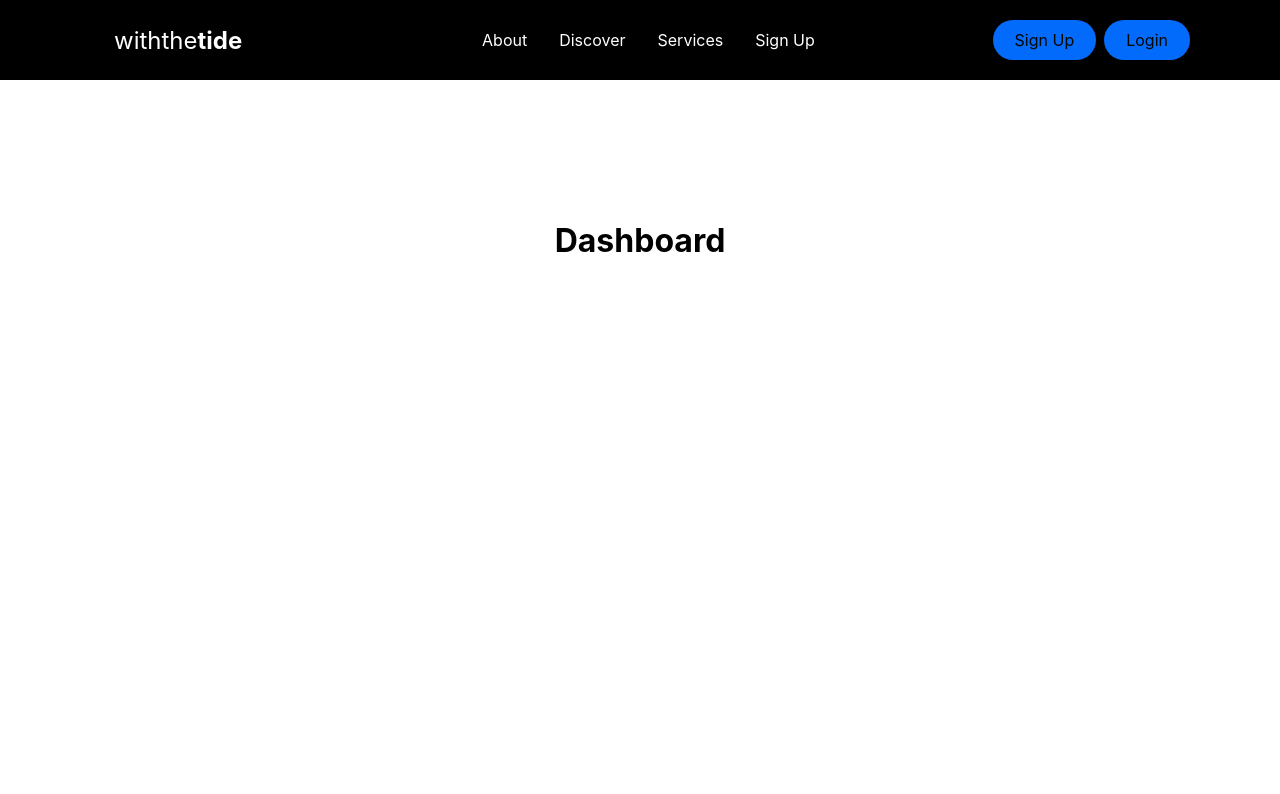
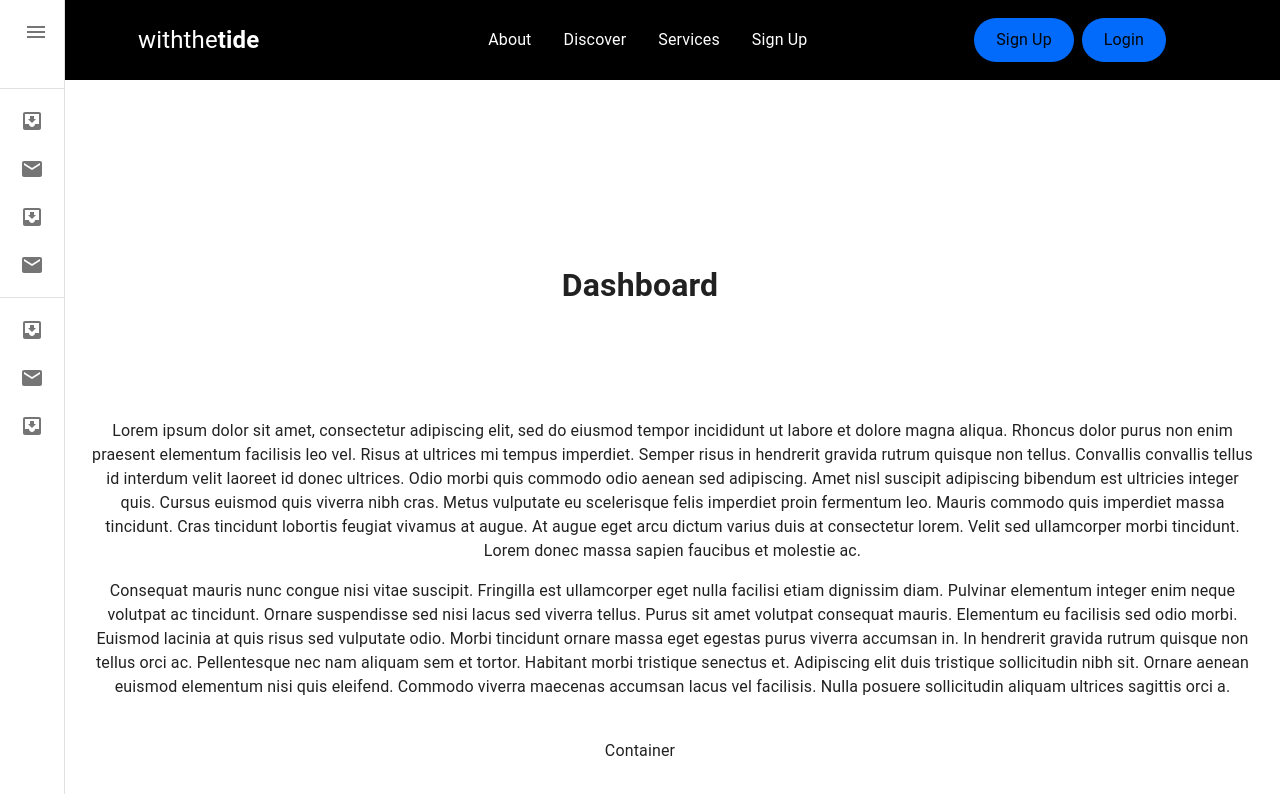
Before and after one commit to dariusVassel/order-manager-frontend, a React (Create React App) app: page /dashboard in a window 1280 px wide. Shown: the top 794 px of the page. Built offline with nearby package versions, Linux system fonts and the light colour scheme.

Commit message:
Initial Dashboard Setup

```diff
--- a/src/components/Dashboard/Dashboard.js
+++ b/src/components/Dashboard/Dashboard.js
@@ -1,4 +1,6 @@
 import React from 'react'
+import Dashboard_Sidebar from '../Dashboard_Sidebar/Dashboard_Sidebar'
+import Sidebar from '../Sidebar/Sidebar'
 
 function Dashboard() {
   return (
@@ -14,6 +16,9 @@ function Dashboard() {
     <br/>
     <br/>
     <h1>Dashboard</h1>
+
+    <Dashboard_Sidebar/>
+    <div className='homeContainer'>Container</div>
     </>
   )
 }
--- /dev/null
+++ b/src/components/Dashboard_Sidebar/Dashboard_Sidebar.js
@@ -0,0 +1,210 @@
+import * as React from 'react';
+import { styled, useTheme } from '@mui/material/styles';
+import Box from '@mui/material/Box';
+import MuiDrawer from '@mui/material/Drawer';
+import MuiAppBar from '@mui/material/AppBar';
+import Toolbar from '@mui/material/Toolbar';
+import List from '@mui/material/List';
+import CssBaseline from '@mui/material/CssBaseline';
+import Typography from '@mui/material/Typography';
+import Divider from '@mui/material/Divider';
+import IconButton from '@mui/material/IconButton';
+import MenuIcon from '@mui/icons-material/Menu';
+import ChevronLeftIcon from '@mui/icons-material/ChevronLeft';
+import ChevronRightIcon from '@mui/icons-material/ChevronRight';
+import ListItem from '@mui/material/ListItem';
+import ListItemButton from '@mui/material/ListItemButton';
+import ListItemIcon from '@mui/material/ListItemIcon';
+import ListItemText from '@mui/material/ListItemText';
+import InboxIcon from '@mui/icons-material/MoveToInbox';
+import MailIcon from '@mui/icons-material/Mail';
+
+
+
+function Dashboard_Sidebar() {
+    const drawerWidth = 240;
+
+    const openedMixin = (theme) => ({
+        width: drawerWidth,
+        transition: theme.transitions.create('width', {
+          easing: theme.transitions.easing.sharp,
+          duration: theme.transitions.duration.enteringScreen,
+        }),
+        overflowX: 'hidden',
+      });
+
+      const closedMixin = (theme) => ({
+        transition: theme.transitions.create('width', {
+          easing: theme.transitions.easing.sharp,
+          duration: theme.transitions.duration.leavingScreen,
+        }),
+        overflowX: 'hidden',
+        width: `calc(${theme.spacing(7)} + 1px)`,
+        [theme.breakpoints.up('sm')]: {
+          width: `calc(${theme.spacing(8)} + 1px)`,
+        },
+      });
+
+      const DrawerHeader = styled('div')(({ theme }) => ({
+        display: 'flex',
+        alignItems: 'center',
+        justifyContent: 'flex-end',
+        padding: theme.spacing(0, 1),
+        // necessary for content to be below app bar
+        ...theme.mixins.toolbar,
+      }));
+
+      const AppBar = styled(MuiAppBar, {
+        shouldForwardProp: (prop) => prop !== 'open',
+      })(({ theme, open }) => ({
+        zIndex: theme.zIndex.drawer + 1,
+        transition: theme.transitions.create(['width', 'margin'], {
+          easing: theme.transitions.easing.sharp,
+          duration: theme.transitions.duration.leavingScreen,
+        }),
+        ...(open && {
+          marginLeft: drawerWidth,
+          width: `calc(100% - ${drawerWidth}px)`,
+          transition: theme.transitions.create(['width', 'margin'], {
+            easing: theme.transitions.easing.sharp,
+            duration: theme.transitions.duration.enteringScreen,
+          }),
+        }),
+      }));
+
+      const Drawer = styled(MuiDrawer, { shouldForwardProp: (prop) => prop !== 'open' })(
+        ({ theme, open }) => ({
+          width: drawerWidth,
+          flexShrink: 0,
+          whiteSpace: 'nowrap',
+          boxSizing: 'border-box',
+          ...(open && {
+            ...openedMixin(theme),
+            '& .MuiDrawer-paper': openedMixin(theme),
+          }),
+          ...(!open && {
+            ...closedMixin(theme),
+            '& .MuiDrawer-paper': closedMixin(theme),
+          }),
+        }),
+      );
+
+      const theme = useTheme();
+  const [open, setOpen] = React.useState(false);
+
+  const handleDrawerOpen = () => {
+    setOpen(true);
+  };
+
+  const handleDrawerClose = () => {
+    setOpen(false);
+  };
+
+  return (
+    <Box sx={{ display: 'flex' }}>
+      <CssBaseline />
+
+      <Drawer variant="permanent" open={open}>
+        <DrawerHeader>
+          {open ? (
+          <IconButton onClick={handleDrawerClose}>
+            {theme.direction === 'rtl' ? <ChevronRightIcon /> : <ChevronLeftIcon />}
+          </IconButton>) : (
+            <IconButton onClick={handleDrawerOpen}>
+            {theme.direction === 'rtl' ? <MenuIcon /> : <MenuIcon />}
+          </IconButton>
+          )}
+        </DrawerHeader>
+
+        <br/>
+
+        <Divider />
+
+        <List>
+          {['Inbox', 'Starred', 'Send email', 'Drafts'].map((text, index) => (
+            <ListItem key={text} disablePadding sx={{ display: 'block' }}>
+              <ListItemButton
+                sx={{
+                  minHeight: 48,
+                  justifyContent: open ? 'initial' : 'center',
+                  px: 2.5,
+                }}
+              >
+
+                <ListItemIcon
+                  sx={{
+                    minWidth: 0,
+                    mr: open ? 3 : 'auto',
+                    justifyContent: 'center',
+                  }}
+                >
+                  {index % 2 === 0 ? <InboxIcon /> : <MailIcon />}
+                </ListItemIcon>
+                <ListItemText primary={text} sx={{ opacity: open ? 1 : 0 }} />
+              </ListItemButton>
+            </ListItem>
+          ))}
+        </List>
+        <Divider />
+        <List>
+          {['All mail', 'Trash', 'Spam'].map((text, index) => (
+            <ListItem key={text} disablePadding sx={{ display: 'block' }}>
+              <ListItemButton
+                sx={{
+                  minHeight: 48,
+                  justifyContent: open ? 'initial' : 'center',
+                  px: 2.5,
+                }}
+              >
+                <ListItemIcon
+                  sx={{
+                    minWidth: 0,
+                    mr: open ? 3 : 'auto',
+                    justifyContent: 'center',
+                  }}
+                >
+                  {index % 2 === 0 ? <InboxIcon /> : <MailIcon />}
+                </ListItemIcon>
+                <ListItemText primary={text} sx={{ opacity: open ? 1 : 0 }} />
+              </ListItemButton>
+            </ListItem>
+          ))}
+        </List>
+      </Drawer>
+      <Box component="main" sx={{ flexGrow: 1, p: 3 }}>
+        <DrawerHeader />
+        <Typography paragraph>
+          Lorem ipsum dolor sit amet, consectetur adipiscing elit, sed do eiusmod
+          tempor incididunt ut labore et dolore magna aliqua. Rhoncus dolor purus non
+          enim praesent elementum facilisis leo vel. Risus at ultrices mi tempus
+          imperdiet. Semper risus in hendrerit gravida rutrum quisque non tellus.
+          Convallis convallis tellus id interdum velit laoreet id donec ultrices.
+          Odio morbi quis commodo odio aenean sed adipiscing. Amet nisl suscipit
+          adipiscing bibendum est ultricies integer quis. Cursus euismod quis viverra
+          nibh cras. Metus vulputate eu scelerisque felis imperdiet proin fermentum
+          leo. Mauris commodo quis imperdiet massa tincidunt. Cras tincidunt lobortis
+          feugiat vivamus at augue. At augue eget arcu dictum varius duis at
+          consectetur lorem. Velit sed ullamcorper morbi tincidunt. Lorem donec massa
+          sapien faucibus et molestie ac.
+        </Typography>
+        <Typography paragraph>
+          Consequat mauris nunc congue nisi vitae suscipit. Fringilla est ullamcorper
+          eget nulla facilisi etiam dignissim diam. Pulvinar elementum integer enim
+          neque volutpat ac tincidunt. Ornare suspendisse sed nisi lacus sed viverra
+          tellus. Purus sit amet volutpat consequat mauris. Elementum eu facilisis
+          sed odio morbi. Euismod lacinia at quis risus sed vulputate odio. Morbi
+          tincidunt ornare massa eget egestas purus viverra accumsan in. In hendrerit
+          gravida rutrum quisque non tellus orci ac. Pellentesque nec nam aliquam sem
+          et tortor. Habitant morbi tristique senectus et. Adipiscing elit duis
+          tristique sollicitudin nibh sit. Ornare aenean euismod elementum nisi quis
+          eleifend. Commodo viverra maecenas accumsan lacus vel facilisis. Nulla
+          posuere sollicitudin aliquam ultrices sagittis orci a.
+        </Typography>
+      </Box>
+    </Box>
+  );
+
+
+}
+
+export default Dashboard_Sidebar
```
Also changed, not shown: src/components/Dashboard_Sidebar/Dashboard_Sidebar.scss (added).
